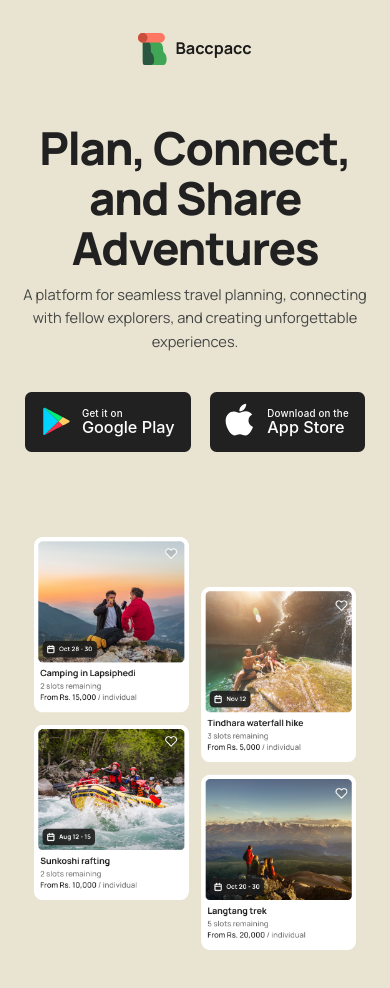
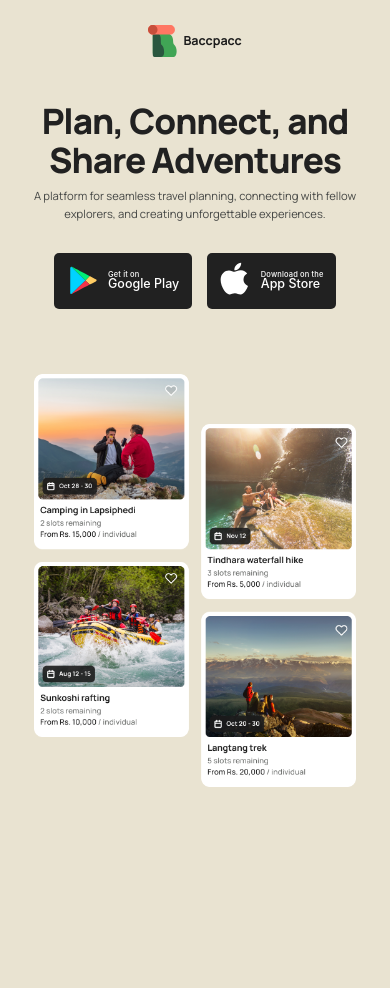
Before and after one commit to OttrTechnology/baccpacc-landing, a React (Vite) app: page / in a window 390 px wide. Shown: the top 988 px of the page. After the commit the page ends 869 px from the top, so only its background shows below. Built offline with nearby package versions, Linux system fonts and the light colour scheme.

Commit message:
changed font sizes

```diff
--- a/src/App.scss
+++ b/src/App.scss
@@ -5,14 +5,32 @@
 
 
 //@media queries are also used in header.styles.scss, body.styles.scss, content.styles.scss, content-header.styles.scss
-@media only screen and (max-width: 767px) {
+@media only screen and (max-width: 346px) {
     *,*::before, *::after {
-        font-size: 13px;
+        font-size: 9px;
+    }
+}
+
+@media only screen and (min-width: 346px) {
+    *,*::before, *::after {
+        font-size: 10px;
     }
 }
 
 @media only screen and (min-width: 768px) {
     *,*::before, *::after {
+        font-size: 12px;
+    }
+}
+
+@media only screen and (min-width: 1281px) {
+    *,*::before, *::after {
+        font-size: 14px;
+    }
+}
+
+@media only screen and (min-width: 1351px) {
+    *,*::before, *::after {
         font-size: 16px;
     }
 }
```
